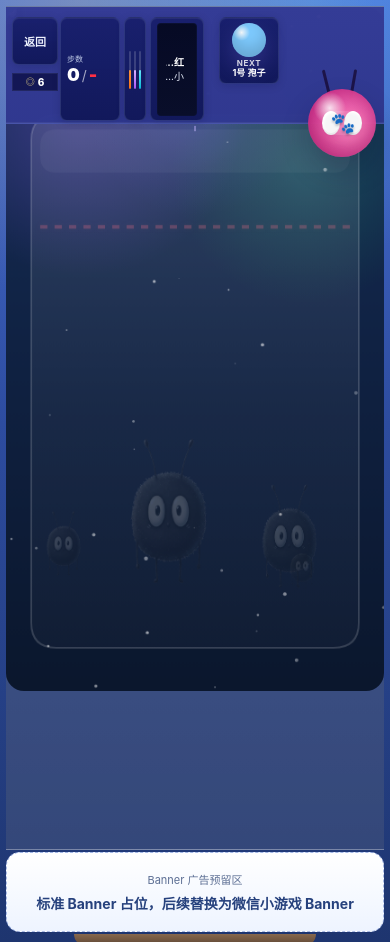
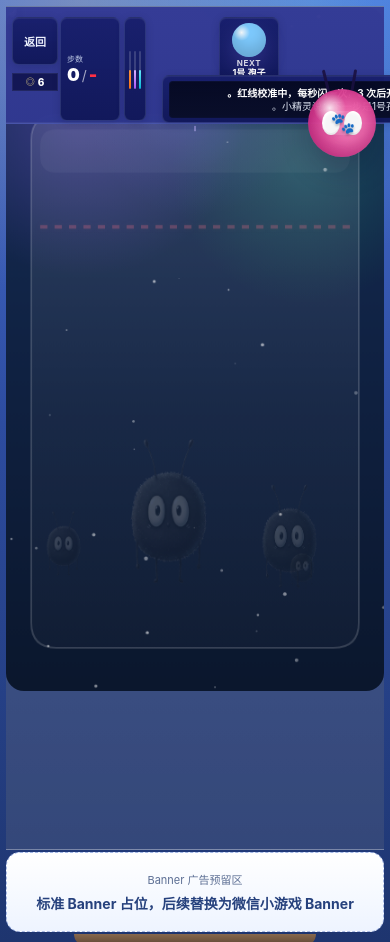
Before and after one commit to Window-Wer01/A-Plane, a plain HTML site: page mobile-wechat.html in a window 390 px wide. Both pictures are taken after a click on the button "开始游戏". Drawn offline with Linux system fonts and the light colour scheme.

Commit message:
Add files via upload

```diff
--- a/wechat-shell-v47.css
+++ b/wechat-shell-v47.css
@@ -799,16 +799,22 @@
 }
 
 .wx-message-panel {
+  position: absolute;
+  top: 56px;
+  right: 18px;
+  width: min(320px, calc(100vw - 128px));
+  max-width: calc(100% - 126px);
   min-width: 0;
   justify-content: stretch;
   overflow: hidden;
-  justify-self: stretch;
+  justify-self: auto;
+  z-index: 6;
 }
 
 .wx-message-screen {
   flex: 1 1 auto;
-  min-height: 50px;
-  padding: 5px 12px 5px 10px;
+  min-height: 35px;
+  padding: 4px 14px 4px 10px;
   border-radius: 4px;
   background: linear-gradient(180deg, rgba(6, 10, 35, 0.98) 0%, rgba(9, 14, 42, 1) 100%);
   border: 1px solid rgba(11, 17, 50, 0.92);
@@ -823,8 +829,8 @@
 .wx-message-line {
   margin: 0;
   width: 100%;
-  font-size: 11px;
-  line-height: 1.16;
+  font-size: 10px;
+  line-height: 1.1;
   color: rgba(236, 242, 255, 0.96);
   overflow: hidden;
   text-overflow: ellipsis;
@@ -1158,9 +1164,16 @@
     font-size: 9px;
   }
 
+  .wx-message-panel {
+    top: 58px;
+    right: 12px;
+    width: min(304px, calc(100vw - 118px));
+    max-width: calc(100% - 114px);
+  }
+
   .wx-message-screen {
-    min-height: 48px;
-    padding: 5px 12px 5px 8px;
+    min-height: 34px;
+    padding: 4px 12px 4px 8px;
   }
 
   .wx-message-line {
--- a/wechat-shell.css
+++ b/wechat-shell.css
@@ -799,16 +799,22 @@
 }
 
 .wx-message-panel {
+  position: absolute;
+  top: 56px;
+  right: 18px;
+  width: min(320px, calc(100vw - 128px));
+  max-width: calc(100% - 126px);
   min-width: 0;
   justify-content: stretch;
   overflow: hidden;
-  justify-self: stretch;
+  justify-self: auto;
+  z-index: 6;
 }
 
 .wx-message-screen {
   flex: 1 1 auto;
-  min-height: 50px;
-  padding: 5px 12px 5px 10px;
+  min-height: 35px;
+  padding: 4px 14px 4px 10px;
   border-radius: 4px;
   background: linear-gradient(180deg, rgba(6, 10, 35, 0.98) 0%, rgba(9, 14, 42, 1) 100%);
   border: 1px solid rgba(11, 17, 50, 0.92);
@@ -823,8 +829,8 @@
 .wx-message-line {
   margin: 0;
   width: 100%;
-  font-size: 11px;
-  line-height: 1.16;
+  font-size: 10px;
+  line-height: 1.1;
   color: rgba(236, 242, 255, 0.96);
   overflow: hidden;
   text-overflow: ellipsis;
@@ -1158,9 +1164,16 @@
     font-size: 9px;
   }
 
+  .wx-message-panel {
+    top: 58px;
+    right: 12px;
+    width: min(304px, calc(100vw - 118px));
+    max-width: calc(100% - 114px);
+  }
+
   .wx-message-screen {
-    min-height: 48px;
-    padding: 5px 12px 5px 8px;
+    min-height: 34px;
+    padding: 4px 12px 4px 8px;
   }
 
   .wx-message-line {
```
